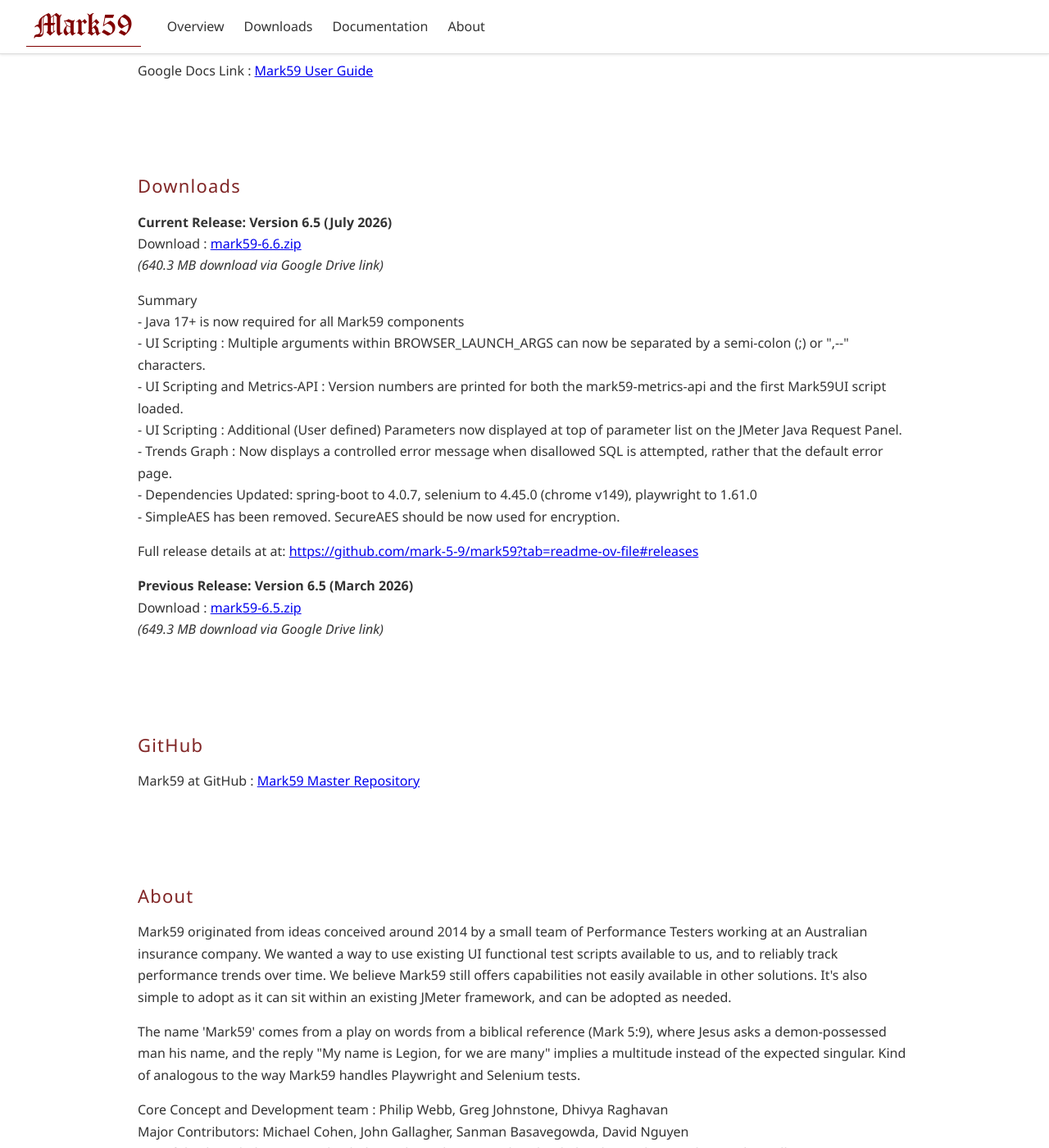
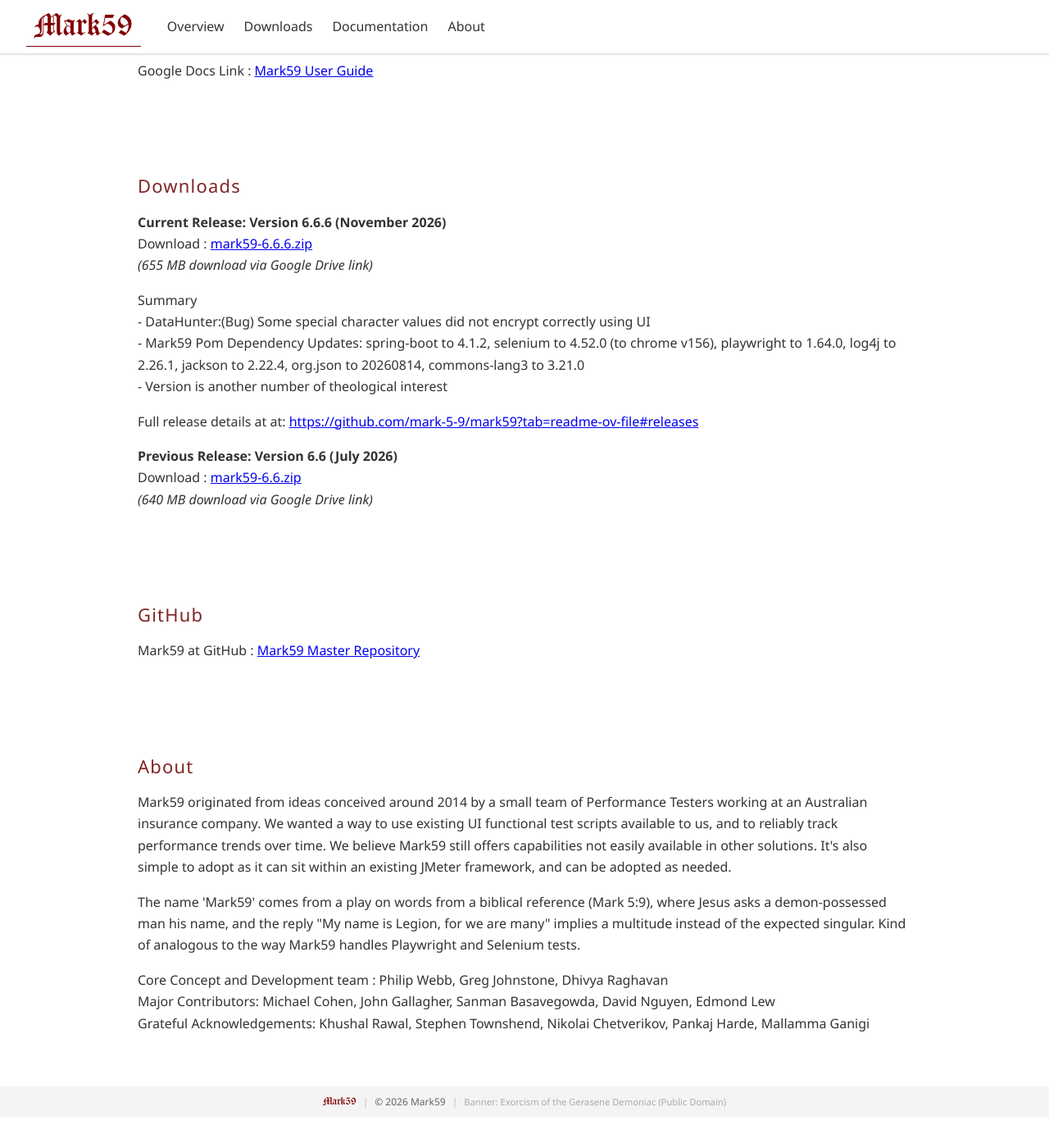
Before and after one commit to mark-5-9/mark59-site, a Jekyll site: the page built from index.md, in a window 1280 px wide and 1400 px high, scrolled down 867 px. Shown: the whole window at 82% size. Built offline with Jekyll 4.4.1, drawn with Linux system fonts in a browser that asks for light colours; after the commit the page ends 2230 px from its top, so only the background shows below that.

Commit message:
updates for Release 6.6.6

```diff
--- a/_includes/about.html
+++ b/_includes/about.html
@@ -11,7 +11,7 @@
     analogous to the way Mark59 handles Playwright and Selenium tests.</p>
 
   <p>Core Concept and Development team : Philip Webb, Greg Johnstone, Dhivya Raghavan<br>
-    Major Contributors: Michael Cohen, John Gallagher, Sanman Basavegowda, David Nguyen<br>
+    Major Contributors: Michael Cohen, John Gallagher, Sanman Basavegowda, David Nguyen, Edmond Lew<br>
     Grateful Acknowledgements: Khushal Rawal, Stephen Townshend, Nikolai Chetverikov, Pankaj Harde, Mallamma Ganigi</p>
 
 </section>
--- a/_includes/documentation.html
+++ b/_includes/documentation.html
@@ -1,7 +1,7 @@
 <section id="documentation">
   <h2>User Guide</h2>
    <p>
-    Google Docs Link : <a href="https://docs.google.com/document/d/1sOfYVVisOddiWUAtvkGc71GerNB5ZMdMVnZV8pDyegI/edit?usp=sharing" target="_blank">Mark59 User Guide</a>
+    Google Docs Link : <a href="https://docs.google.com/document/d/1yXEqCetlG10oLYshSN7pYoCKrXTr_dyFYsMgcXUxwZE/edit?usp=sharing" target="_blank">Mark59 User Guide</a>
   </p>
 
 
--- a/_includes/downloads.html
+++ b/_includes/downloads.html
@@ -1,27 +1,23 @@
 <section id="downloads">
   <h2>Downloads</h2>
-  <h4>Current Release: Version 6.5 (July 2026)</h4>
+  <h4>Current Release: Version 6.6.6 (November 2026)</h4>
   <p>
-    Download : <a href="https://drive.google.com/file/d/1XDCPciRBu0AuYLmps8mT6EiTOdgm0rA3/view?usp=sharing" target="_blank">mark59-6.6.zip</a>
-    <br><i>(640.3 MB download via Google Drive link)</i>
+    Download : <a href="https://drive.google.com/file/d/1PtDoIDUtGj7BN-84LJ6ySzs7pM5_uOp_/view?usp=sharing" target="_blank">mark59-6.6.6.zip</a>
+    <br><i>(655 MB download via Google Drive link)</i>
   </p>
   <p>Summary<br>
-    - Java 17+ is now required for all Mark59 components<br>
-   	- UI Scripting : Multiple arguments within BROWSER_LAUNCH_ARGS can now be separated by a semi-colon (;) or ",--" characters.<br>
-   	- UI Scripting and Metrics-API : Version numbers are printed for both the mark59-metrics-api and the first Mark59UI script loaded.<br>
-   	- UI Scripting : Additional (User defined) Parameters now displayed at top of parameter list on the JMeter Java Request Panel.<br>
-   	- Trends Graph : Now displays a controlled error message when disallowed SQL is attempted, rather that the default error page.<br>
-   	- Dependencies Updated: spring-boot to 4.0.7, selenium to 4.45.0 (chrome v149), playwright to 1.61.0<br>
-  	- SimpleAES has been removed. SecureAES should be now used for encryption.<br>
-
+    - DataHunter:(Bug) Some special character values did not encrypt correctly using UI<br>
+   	- Mark59 Pom Dependency Updates: spring-boot to 4.1.2, selenium to 4.52.0 (to chrome v156), playwright to 1.64.0, log4j to 2.26.1,
+	jackson to 2.22.4, org.json to 20260814, commons-lang3 to 3.21.0<br>
+    - Version is another number of theological interest<br>
   </p>
   <p>Full release details at at:
      <a href="https://github.com/mark-5-9/mark59?tab=readme-ov-file#releases" target="_blank">https://github.com/mark-5-9/mark59?tab=readme-ov-file#releases</a>
   </p >
 
-  <h4>Previous Release: Version 6.5 (March 2026)</h4>
-  <p>
-    Download : <a href="https://drive.google.com/file/d/1ceIq_ID6pTZuZyYHU0faTJQNzBcmQJh5/view?usp=sharing" target="_blank">mark59-6.5.zip</a>
-    <br><i>(649.3 MB download via Google Drive link)</i>
+  <h4>Previous Release: Version 6.6 (July 2026)</h4>
+   <p>
+    Download : <a href="https://drive.google.com/file/d/1XDCPciRBu0AuYLmps8mT6EiTOdgm0rA3/view?usp=sharing" target="_blank">mark59-6.6.zip</a>
+    <br><i>(640 MB download via Google Drive link)</i>
   </p>
 </section>
```
Also changed, not shown: 2 other files.
